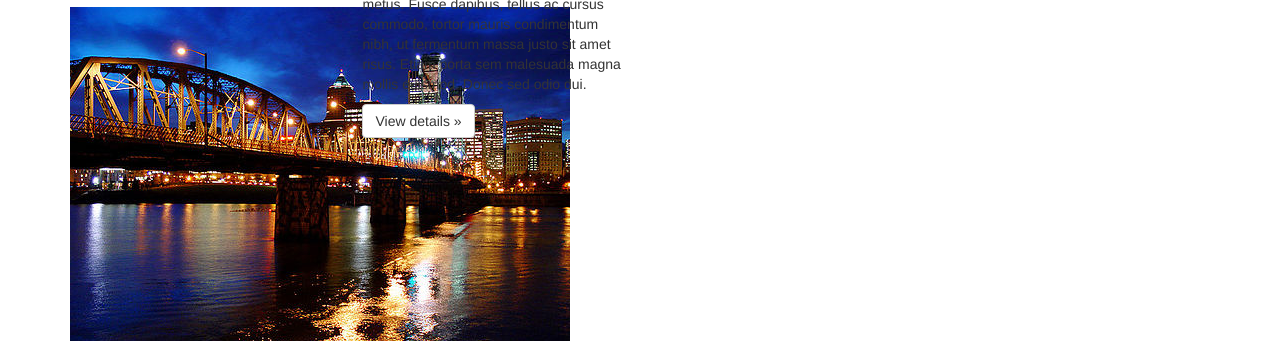
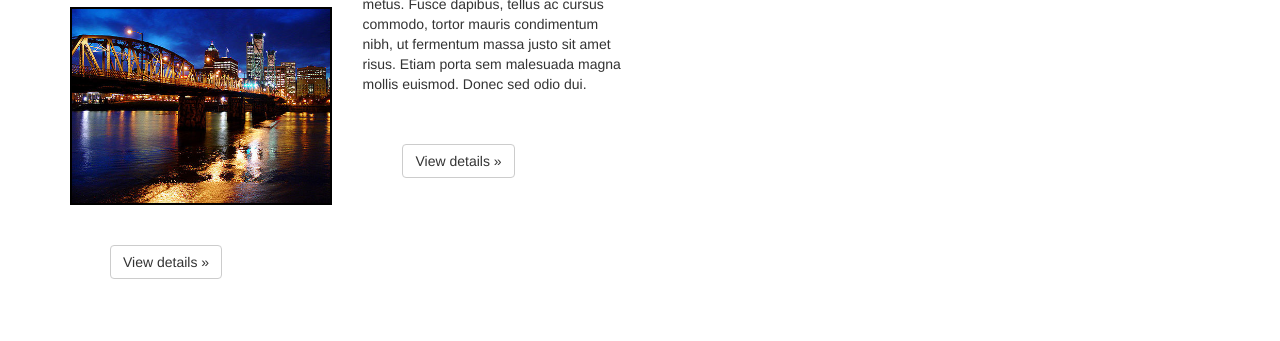
Before and after one commit to pkafei/pkafei_portfolio, a website: page views/index.html in a window 1280 px wide. Shown: the part 459-800 px from the top of the page. Drawn offline with nearby package versions, Linux system fonts and the light colour scheme.

Commit message:
Front-end changes

```diff
--- a/views/css/offcanvas.css
+++ b/views/css/offcanvas.css
@@ -57,3 +57,35 @@ footer {
     width: 50%; /* 6 columns */
   }
 }
+
+/*
+ * Customized CSS for Images
+ * ----------------------------------------------------
+ */
+
+ .btn {
+margin: 40px;
+ }
+
+.picture
+{
+height:50px;
+width:50px;
+}
+.picture img
+{
+max-width:100%;
+max-height:100%;
+margin:auto;
+display:block;
+border: 2px solid black;
+}
+
+/*
+brd { border: 1px solid black}
+
+style {
+  border: 1px dashed black;
+  display:block;
+  */
+}
--- a/views/css/style.css
+++ b/views/css/style.css
@@ -27,7 +27,7 @@ ul li img {
 a {
 	text-decoration: none;
 }
-/** Start Coding Here **/
+/** Overlay Code **/
 #overlay {
   background: rgba(0,0,0,0.7);
   width: 100%;
--- a/views/js/offcanvas.js
+++ b/views/js/offcanvas.js
@@ -3,3 +3,10 @@ $(document).ready(function () {
     $('.row-offcanvas').toggleClass('active')
   });
 });
+
+//Resize Images
+var logoHeight = $('#picture img').height();
+    if (logoHeight < 104) {
+        var margintop = (104 - logoHeight) / 2;
+        $('#picture img').css('margin-top', margintop);
+    };
```
